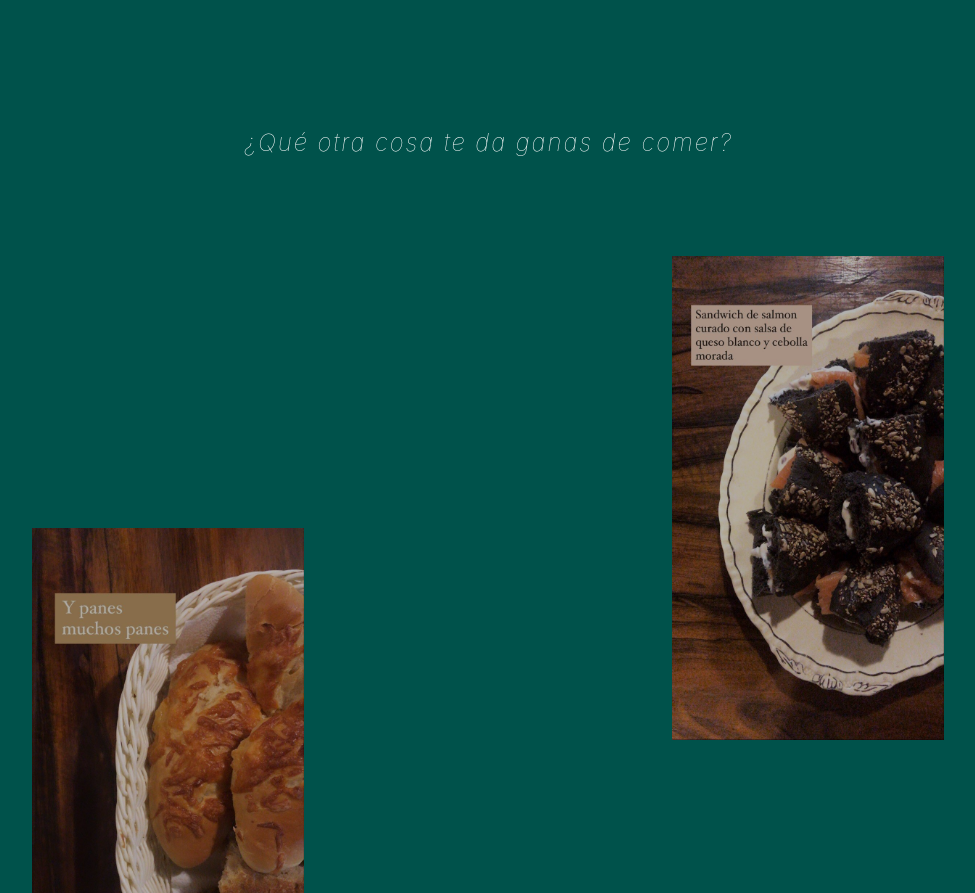
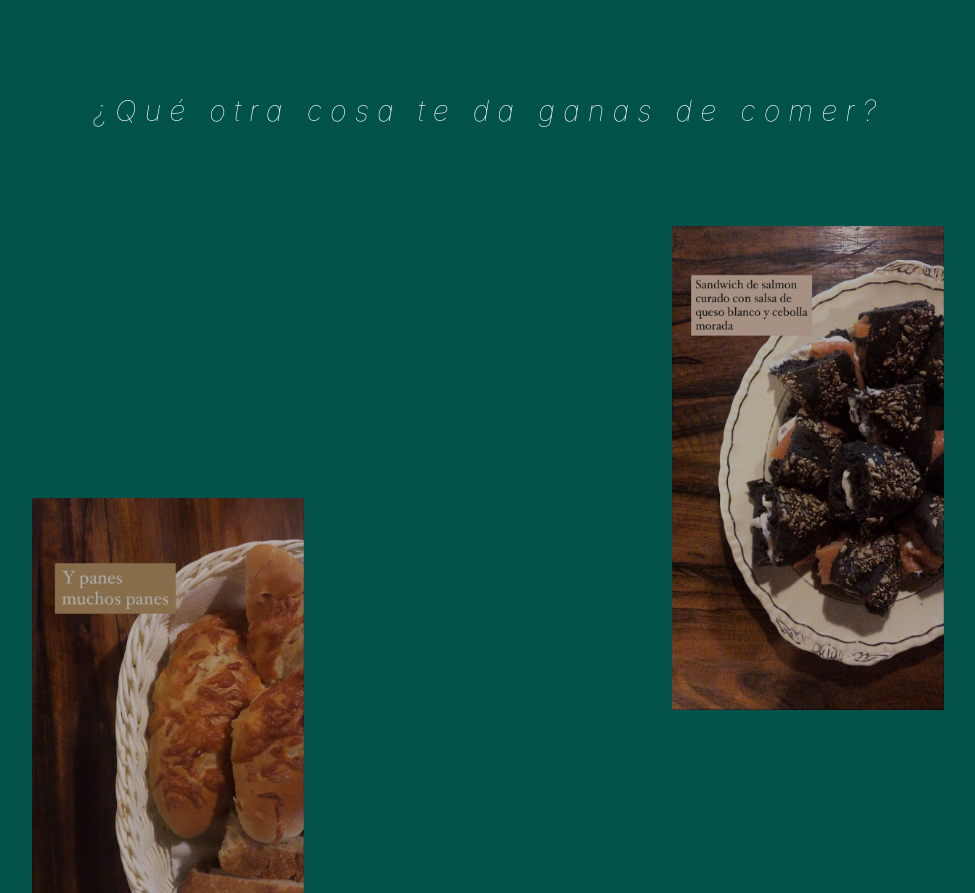
Before and after one commit to celinacalandria/enblanco-calandriacelina-p3, a website: page eventos.html in a window 1280 px wide. Shown: the part 1630-2523 px from the top of the page, without its empty margins (152-1127 px from the left). Drawn offline with nearby package versions, Linux system fonts and the light colour scheme.

Commit message:
modifica h4 eventos

```diff
--- a/scss/_desktop.scss
+++ b/scss/_desktop.scss
@@ -159,6 +159,14 @@ img{
   grid-area: menu;
   }
 }
+.h4Eventos{
+  letter-spacing: 0.5rem;
+  font-weight: 500;
+  h4{
+    font-size: 1.8rem;
+    margin-top: 1rem;
+  }
+}
 
 /* QUIENES SOMOS */
 /* main quienes */
--- a/scss/_mobile.scss
+++ b/scss/_mobile.scss
@@ -335,12 +335,6 @@
     @include letra;
     color: $color-2;
     letter-spacing: 0.12rem;
-    &:hover h4{
-        transition: 0.1s;
-        font-size: 1.4rem;
-        font-weight: 450;
-        letter-spacing: 0.2rem;
-    }
 }
 .sectionEventos__opcion3{
     display: flex;
--- a/scss/_tablet.scss
+++ b/scss/_tablet.scss
@@ -158,8 +158,10 @@
   }
 }
 .h4Eventos{
+  letter-spacing: 0.4rem;
   h4{
     font-size: 1.5rem;
+    margin-top: 4rem;
     animation: shake 1s;
     animation-iteration-count: infinite;
     @keyframes shake {
```
Also changed, not shown: css/estilo.css, 1 other file.
